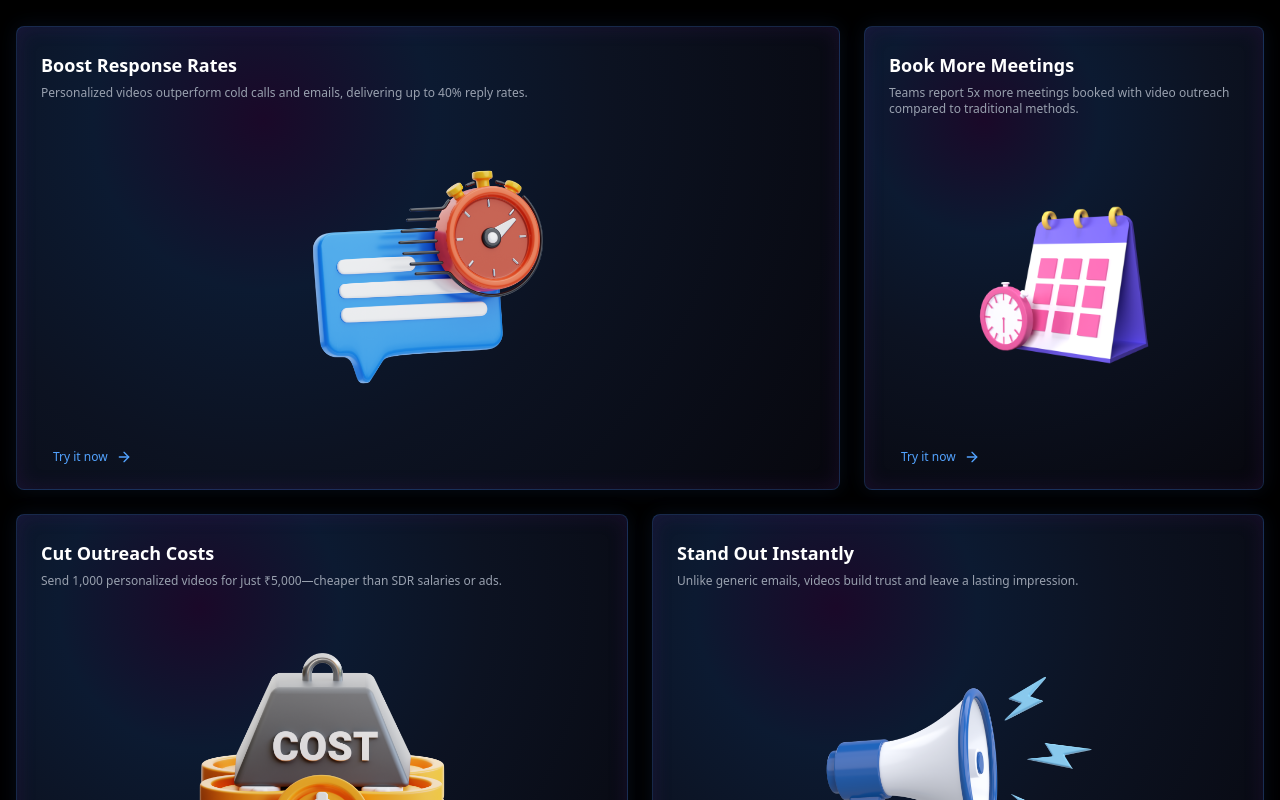
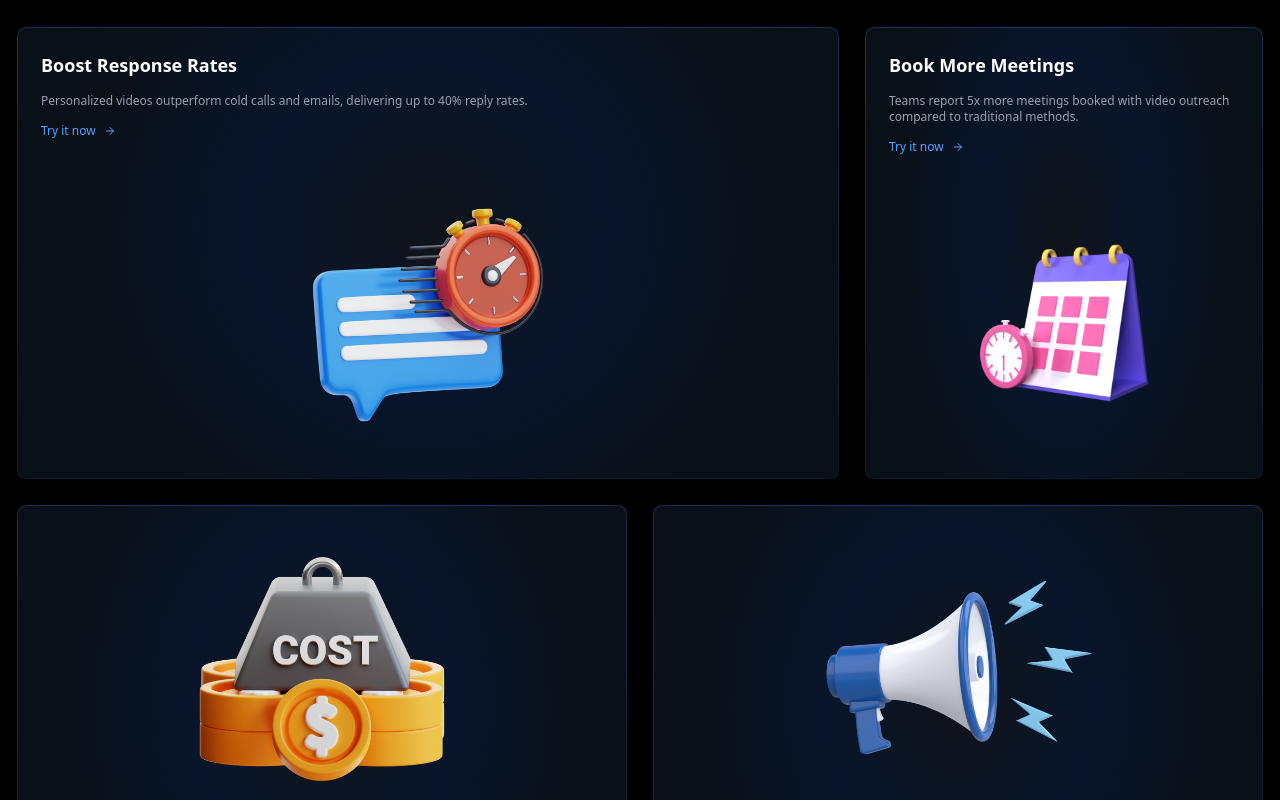
Before and after one commit to datacrumb/AI-Videos-App, a Next.js app: page / in a window 1280 px wide. Shown: the part 1680-2480 px from the top of the page. Built offline with nearby package versions, Linux system fonts and the light colour scheme.

Commit message:
Enhance FeatureCard component with conditional rendering for top positioning and improved styling. Update layout for feature cards in FeaturesSection to utilize new props, ensuring better visual hierarchy and user interaction.

```diff
--- a/src/components/Features.tsx
+++ b/src/components/Features.tsx
@@ -20,24 +20,59 @@ interface FeatureCardProps {
   description: string;
   src: string;
   className?: string;
+  top?: boolean;
 }
 
-function FeatureCard({ title, description, src, className = "" }: FeatureCardProps) {
+function FeatureCard({
+  title,
+  description,
+  src,
+  className = "",
+  top = false,
+}: FeatureCardProps) {
   return (
     <Card
-      className={`overflow-hidden border-[#1e2d3d] h-[400px] w-full rounded-lg flex flex-col ${className}`}
+      className={`overflow-hidden h-[400px] w-full rounded-lg flex flex-col ${className}`}
       style={{
-        background: 'radial-gradient(circle at 30% 20%, rgba(88, 28, 135, 0.3) 0%, rgba(59, 130, 246, 0.2) 25%, rgba(15, 23, 42, 0.8) 50%, rgba(8, 8, 15, 0.9) 100%)',
-        border: '1px solid rgba(59, 107, 191, 0.3)',
-        borderRadius: '8px',
-        boxShadow: 'inset 0 0 20px rgba(88, 28, 135, 0.2), 0 0 20px rgba(59, 130, 246, 0.1)'
+        background:
+          "radial-gradient(43.69% 75.71% at 50% 44.52%, #10141A 0%, #08152B 50%, #0A1017 100%)",
+        border: "1px solid transparent",
+        borderRadius: "8px",
+        backgroundClip: "padding-box",
+        position: "relative",
       }}
     >
-        <CardHeader className="pb-3 flex-shrink-0">
+      <div
+        className="absolute inset-0 rounded-lg pointer-events-none"
+        style={{
+          background:
+            "radial-gradient(100% 100% at 50% 0%, rgba(59, 107, 191, 0.4) 34.9%, rgba(19, 43, 87, 0.4) 100%)",
+          mask: "linear-gradient(#fff 0 0) content-box, linear-gradient(#fff 0 0)",
+          maskComposite: "xor",
+          WebkitMask:
+            "linear-gradient(#fff 0 0) content-box, linear-gradient(#fff 0 0)",
+          WebkitMaskComposite: "xor",
+          padding: "1px",
+        }}
+      />
+
+      {top ? (
+        <>
+          <CardHeader className="pb-3 flex-shrink-0 space-y-2">
             <CardTitle className="text-white text-lg">{title}</CardTitle>
             <CardDescription className="text-gray-400 text-xs">
               {description}
             </CardDescription>
+            <button
+              className="text-blue-400 items-center font-medium hover:text-blue-300 flex gap-1 text-xs cursor-pointer"
+              onClick={() =>
+                openWhatsApp({
+                  message: whatsAppMessages.features(title),
+                })
+              }
+            >
+              Try it now <ArrowRight className="h-3 w-3 ml-1" />
+            </button>
           </CardHeader>
           <CardContent className="flex items-center justify-center flex-1 min-h-0">
             <Image
@@ -48,23 +83,42 @@ function FeatureCard({ title, description, src, className = "" }: FeatureCardPro
               className="h-full w-full max-h-[280px] max-w-[500px] object-contain"
             />
           </CardContent>
+        </>
+      ) : (
+        <>
+          <CardContent className="flex items-center justify-center flex-1 min-h-0">
+            <Image
+              src={src}
+              alt={title}
+              width={1000}
+              height={1000}
+              className="h-full w-full max-h-[280px] max-w-[500px] object-contain"
+            />
+          </CardContent>
           <CardFooter className="pt-2 flex-shrink-0">
-          <Button
-            variant="link"
-            className="text-blue-400 p-0 h-auto font-medium hover:text-blue-300 hover:no-underline flex items-center gap-1 text-xs"
-            asChild
-            onClick={() => openWhatsApp({
+            <div className="w-full space-y-2">
+              <CardTitle className="text-white text-lg">{title}</CardTitle>
+              <CardDescription className="text-gray-400 text-xs">
+                {description}
+              </CardDescription>
+              <button
+                className="text-blue-400 mt-4 font-medium hover:text-blue-300 flex gap-1 text-xs cursor-pointer items-center"
+                onClick={() =>
+                  openWhatsApp({
                     message: whatsAppMessages.features(title),
-            })}
+                  })
+                }
               >
-            <Link href="/">
-              Try it now <ArrowRight className="h-3 w-3 ml-1" />
-            </Link>
-          </Button>
+                Try it now <ArrowRight className="h-3 w-3 ml-1 " />
+              </button>
+            </div>
           </CardFooter>
+        </>
+      )}
     </Card>
   );
 }
+
 
 export default function FeaturesSection() {
   return (
@@ -96,44 +150,40 @@ export default function FeaturesSection() {
         {/* Custom grid layout with specific sizing */}
         <div className="grid grid-cols-1 md:grid-cols-6 gap-6">
           {/* Top-left: Large card spanning 4 columns (66.7% width) */}
-          <div className="md:col-span-4">
           <FeatureCard
             title="Boost Response Rates"
             description="Personalized videos outperform cold calls and emails, delivering up to 40% reply rates."
             src="/Images/boost.png"
-              className="h-full"
+            className="h-full md:col-span-4"
+            top={true}
           />
-          </div>
 
           {/* Top-right: Small card spanning 2 columns (33.3% width) */}
-          <div className="md:col-span-2">
           <FeatureCard
             title="Book More Meetings"
             description="Teams report 5x more meetings booked with video outreach compared to traditional methods."
             src="/Images/meetings.png"
-              className="h-full"
+            className="h-full md:col-span-2"
+            top={true}
           />
-          </div>
 
           {/* Bottom-left: Equal size card spanning 3 columns */}
-          <div className="md:col-span-3">
           <FeatureCard
             title="Cut Outreach Costs"
-              description="Send 1,000 personalized videos for just ₹5,000—cheaper than SDR salaries or ads."
+            description="Send 1,000 personalized videos for just RS5,000—cheaper than SDR salaries or ads."
             src="/Images/cost.png"
-              className="h-full"
+            className="h-full md:col-span-3"
+            top={false}
           />
-          </div>
 
           {/* Bottom-right: Equal size card spanning 3 columns */}
-          <div className="md:col-span-3">
           <FeatureCard
             title="Stand Out Instantly"
             description="Unlike generic emails, videos build trust and leave a lasting impression."
             src="/Images/standout.png"
-              className="h-full"
+            className="h-full md:col-span-3"
+            top={false}
           />
-          </div>
         </div>
       </div>
     </section>
```
Lines whose indentation alone changed are shown as unchanged.
